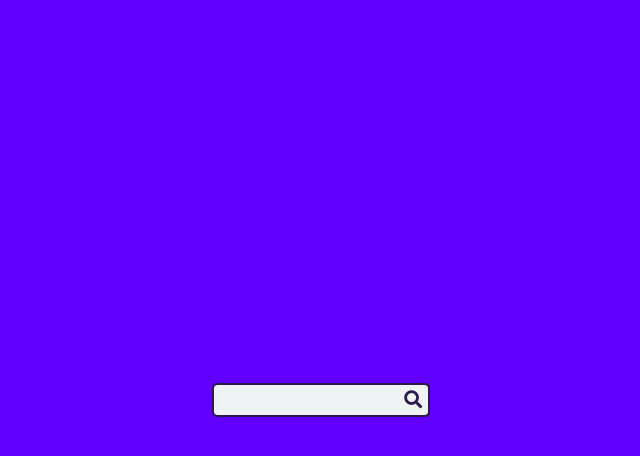
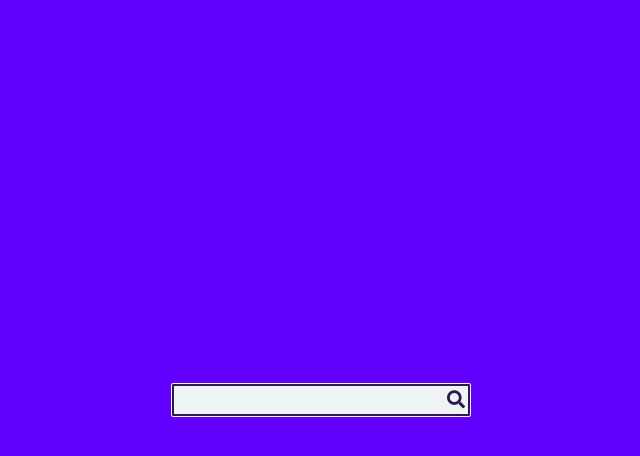
Before and after one commit to markjwood/mini-project_hidden-search-widget, a plain HTML site: page index.html in a window 1280 px wide. Both pictures are taken after a click on the button 640 px from the left and 399 px from the top of the page. Shown: the whole page, without its empty margins (319-959 px from the left). Drawn offline with Linux system fonts and the light colour scheme.

Commit message:
all is working

```diff
--- a/index.html
+++ b/index.html
@@ -1,17 +1,24 @@
 <!DOCTYPE html>
 <html lang="en">
 	<head>
-  <meta charset="UTF-8">
-  <meta http-equiv="X-UA-Compatible" content="IE=edge">
-  <meta name="viewport" content="width=device-width, initial-scale=1.0">
-  <link rel="stylesheet" href="style.css">
-  <link rel="stylesheet" href="https://use.fontawesome.com/releases/v5.15.4/css/all.css" integrity="sha384-DyZ88mC6Up2uqS4h/KRgHuoeGwBcD4Ng9SiP4dIRy0EXTlnuz47vAwmeGwVChigm" crossorigin="anonymous">
+		<meta charset="UTF-8" />
+		<meta http-equiv="X-UA-Compatible" content="IE=edge" />
+		<meta name="viewport" content="width=device-width, initial-scale=1.0" />
+		<link rel="stylesheet" href="style.css" />
+		<link
+			rel="stylesheet"
+			href="https://use.fontawesome.com/releases/v5.15.4/css/all.css"
+			integrity="sha384-DyZ88mC6Up2uqS4h/KRgHuoeGwBcD4Ng9SiP4dIRy0EXTlnuz47vAwmeGwVChigm"
+			crossorigin="anonymous"
+		/>
 		<title>Hidden Search Widget</title>
 	</head>
 	<body>
 		<form class="search-container">
-    <input type="text" id="searchInput" class="shrink hide">
-    <button class="search" type="button"><i class="fas fa-search"></i></button>
+			<input type="text" id="searchInput" class="hide" />
+			<button class="search" type="button">
+				<i class="fas fa-search"></i>
+			</button>
 		</form>
 
 		<script src="script.js"></script>
--- a/script.js
+++ b/script.js
@@ -1,24 +1,44 @@
 const searchInput = document.getElementById('searchInput');
-const searchBtn = document.querySelector('button.search');
+// const searchBtn = document.querySelector('button.search');
+const button = document.querySelector('.search-container > button');
 const form = document.querySelector('form.search-container');
 
 // get the --transition-timing css variable, delete "ms" from it, and convert it to a number
-const transitionTiming = +getComputedStyle(document.documentElement).getPropertyValue('--transition-timing').replace('ms', '');
+const transitionTiming = +getComputedStyle(document.documentElement)
+	.getPropertyValue('--transition-timing')
+	.replace('ms', '');
 
-searchBtn.addEventListener('click', () => {
-  if (searchInput.classList.contains('hide')) {
-    searchInput.classList.remove('shrink');
-    setTimeout(() => {
-      searchBtn.setAttribute('type', 'submit');
-      searchInput.classList.remove('hide');
-      searchInput.focus();
-  }, 100);
-  }
+button.addEventListener('click', showInput);
+
+/* trigger button click when 'enter' or spacebar is pressed, when button has focus */
+form.addEventListener('keyup', e => {
+	if (
+		(e.keyCode === 13 || e.keyCode === 32) &&
+		button.getAttribute('type') === 'button'
+	) {
+		console.log('clicked');
+		button.click();
+	}
 });
 
-form.addEventListener('submit', () => {
-  searchBtn.setAttribute('type', 'button');
-  searchInput.classList.add('shrink');
-  setTimeout(() => searchInput.classList.add('hide'), transitionTiming + 5);
-  alert('Searching for ' + searchInput.value);
+form.addEventListener('submit', e => {
+	if (searchInput.value.length > 0) {
+		button.setAttribute('type', 'button');
+
+		// add search below
+		alert('Searching for ' + searchInput.value);
+	} else {
+		e.preventDefault();
+	}
 });
+
+function showInput() {
+	if (searchInput.classList.contains('hide')) {
+		searchInput.classList.remove('hide');
+		searchInput.focus();
+		searchInput.value = '';
+		setTimeout(() => {
+			button.setAttribute('type', 'submit');
+		}, transitionTiming + 5);
+	}
+}
--- a/style.css
+++ b/style.css
@@ -5,9 +5,9 @@
 
 	--transition-timing: 300ms;
 
-  --clr-blue-bg: hsl(263, 100%, 50%);
-  --clr-white: hsl(200, 15%, 95%);
-  --clr-black: hsl(263deg 50% 20% / var(--opacity, 100%));
+	--hsl-blue-bg: 263 100% 50%;
+	--hsl-white: 200 15% 95%;
+	--hsl-black: 263 50% 20%;
 }
 
 * {
@@ -18,7 +18,7 @@ body {
 	font-family: 'Roboto', sans-serif;
 	font-size: 1.125rem;
 	line-height: 1.6;
-  background-color: var(--clr-blue-bg);
+	background-color: hsl(var(--hsl-blue-bg));
 	display: flex;
 	flex-direction: column;
 	align-items: center;
@@ -26,6 +26,11 @@ body {
 	min-height: 100vh;
 	overflow: hidden;
 	margin: 0;
+	padding: 0 2em;
+}
+
+button {
+	transition: background var(--transition-timing) ease-in-out;
 }
 
 button,
@@ -33,47 +38,45 @@ input {
 	font: inherit;
 	margin: 0;
 	background-color: transparent;
-  color: var(--clr-black);
+	color: hsl(var(--hsl-black));
 	border: 0;
 }
 
-/**
-button {
-  border: 2px solid red;
-}
-/**/
-
 input {
-  padding: 0 .5em;
-  width: var(--search-width);
-  transition: width var(--transition-timing) ease-in;
+	padding: 0.125em 0.5em;
+	width: 15em;
+	transition: width var(--transition-timing);
 }
 
+input,
+button,
 .search-container {
+	border-radius: 0.125em;
+}
+
+input.hide {
 	padding: 0;
-  width: fit-content;
-  border-radius: 3px;
-  background-color: var(--clr-white);
+	width: 0;
 }
 
 input:focus,
 button:focus {
-  outline: none;
+	outline: 0;
 }
 
-button[type="submit"]:focus {
-  background-color: rgba(0, 0, 0, 0.178);
+button:focus {
+	background-color: hsl(var(--hsl-black) / 0.1);
+}
+
+.search-container {
+	width: fit-content;
+	display: flex;
+	margin: 0;
+	padding: 0;
+	background-color: hsl(var(--hsl-white));
 }
 
 .search-container:focus-within {
-  outline: 2px solid var(--clr-black);
+	outline: 2px solid hsl(var(--hsl-black));
+	outline-offset: -3px;
 }
-
-.shrink {
-  width: 0;
-  padding: 0;
-}
-
-.hide {
-  display: none;
-}
```
Lines whose indentation alone changed are shown as unchanged.
